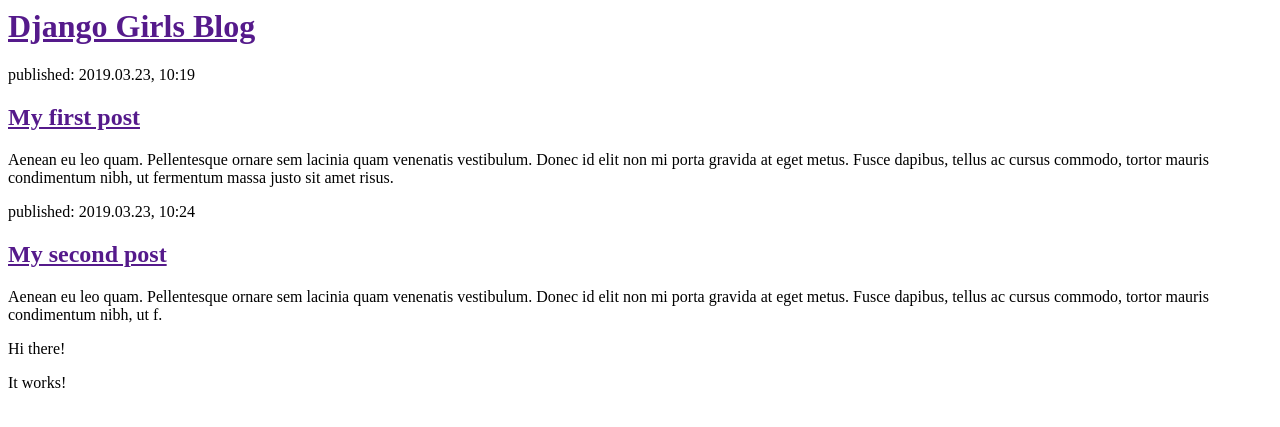
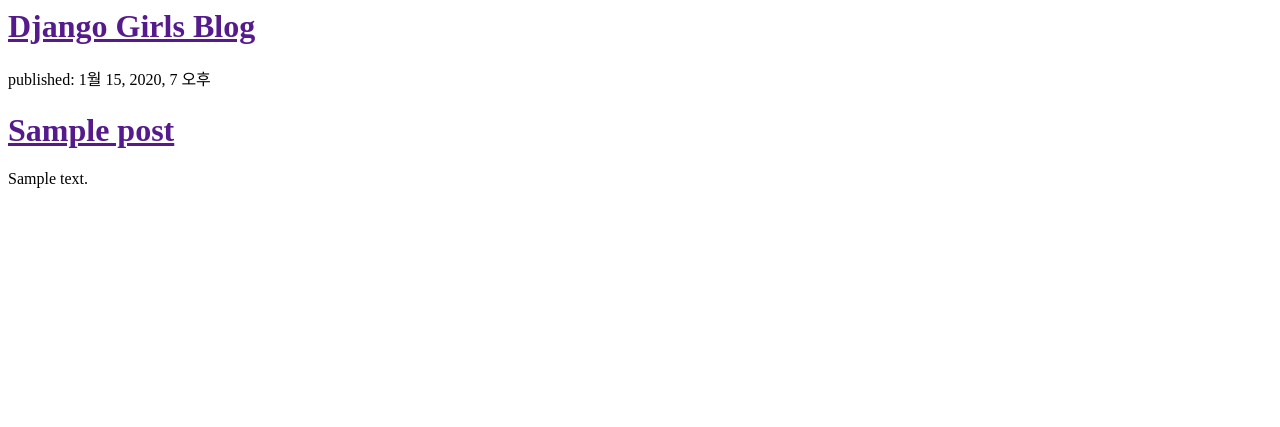
Before and after one commit to SaeyanNarae/my-first-blog, a Django app: template blog/templates/blog/post_list.html in a window 1280 px wide. Shown: the top 427 px of the page. Run offline with Django 3.2, Linux system fonts and the light colour scheme; the template is opened without the code that fills it: values that come from a table or form of the project are taken from there, others are empty; tables that the repository leaves empty hold one stand-in row (values such as "Sample post").

Commit message:
Modified templates to display posts from database.

```diff
--- a/blog/templates/blog/post_list.html
+++ b/blog/templates/blog/post_list.html
@@ -8,17 +8,27 @@
         </div>
 
         <div>
-            <p>published: 2019.03.23, 10:19</p>
-            <h2><a href="">My first post</a></h2>
-            <p>Aenean eu leo quam. Pellentesque ornare sem lacinia quam venenatis vestibulum. Donec id elit non mi porta gravida at eget metus. Fusce dapibus, tellus ac cursus commodo, tortor mauris condimentum nibh, ut fermentum massa justo sit amet risus.</p>
+            {% for post in posts %}
+                <div>
+                    <p>published: {{ post.published_date }}</p>
+                    <h1><a href="">{{ post.title }}</a></h1>
+                    <p>{{ post.text|linebreaksbr }}</p>
+                </div>
+            {% endfor %}
         </div>
 
-        <div>
-            <p>published: 2019.03.23, 10:24</p>
-            <h2><a href="">My second post</a></h2>
-            <p>Aenean eu leo quam. Pellentesque ornare sem lacinia quam venenatis vestibulum. Donec id elit non mi porta gravida at eget metus. Fusce dapibus, tellus ac cursus commodo, tortor mauris condimentum nibh, ut f.</p>
-        </div>
-        <p>Hi there!</p>
-        <p>It works!</p>
+        <!--<div>-->
+            <!--<p>published: 2019.03.23, 10:19</p>-->
+            <!--<h2><a href="">My first post</a></h2>-->
+            <!--<p>Aenean eu leo quam. Pellentesque ornare sem lacinia quam venenatis vestibulum. Donec id elit non mi porta gravida at eget metus. Fusce dapibus, tellus ac cursus commodo, tortor mauris condimentum nibh, ut fermentum massa justo sit amet risus.</p>-->
+        <!--</div>-->
+
+        <!--<div>-->
+            <!--<p>published: 2019.03.23, 10:24</p>-->
+            <!--<h2><a href="">My second post</a></h2>-->
+            <!--<p>Aenean eu leo quam. Pellentesque ornare sem lacinia quam venenatis vestibulum. Donec id elit non mi porta gravida at eget metus. Fusce dapibus, tellus ac cursus commodo, tortor mauris condimentum nibh, ut f.</p>-->
+        <!--</div>-->
+        <!--<p>Hi there!</p>-->
+        <!--<p>It works!</p>-->
     </body>
 </html>
--- a/blog/views.py
+++ b/blog/views.py
@@ -1,6 +1,9 @@
 from django.shortcuts import render
+from django.utils import timezone
+from .models import Post
 
 # Create your views here.
 
 def post_list(request):
-    return render(request, 'blog/post_list.html', {})
+    posts = Post.objects.filter(published_date__lte=timezone.now()).order_by('published_date')
+    return render(request, 'blog/post_list.html', {'posts': posts})
```
